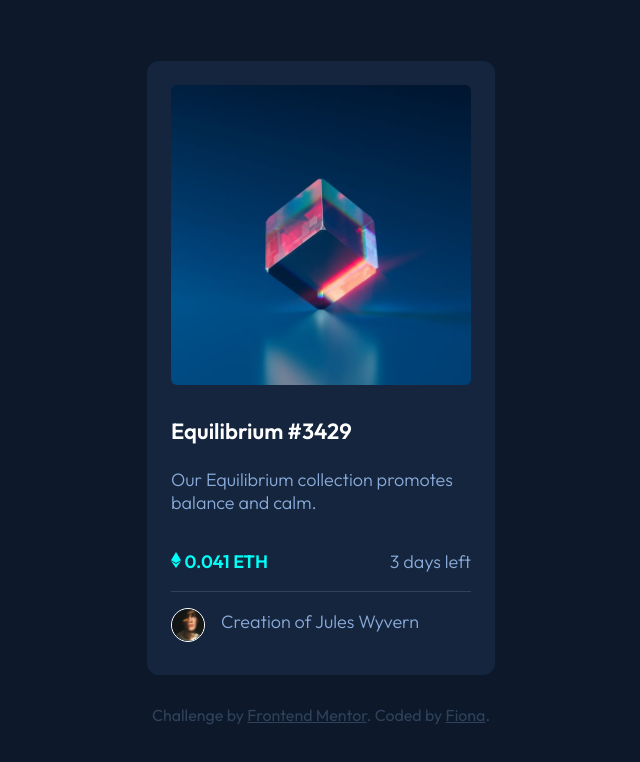
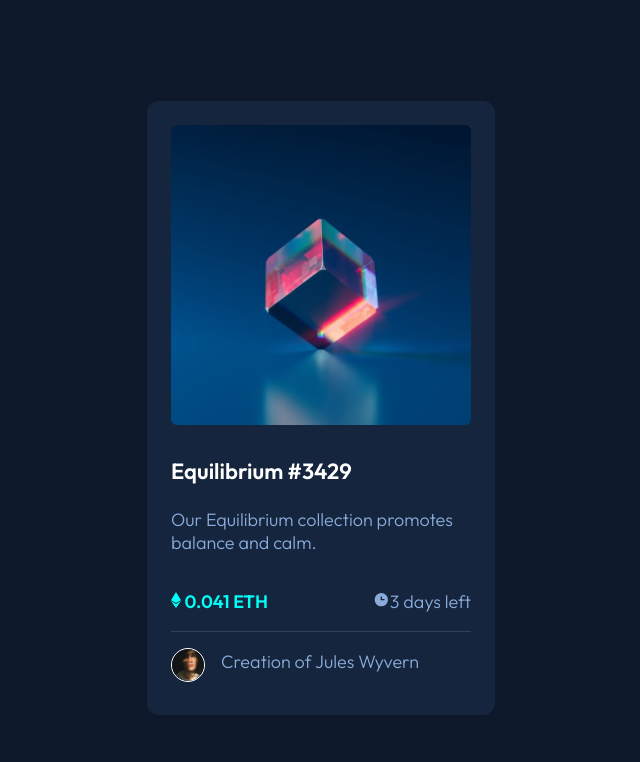
Before and after one commit to fika4life/nft-preview-card-component-main, a plain HTML site: page index.html in a window 1280 px wide. Shown: the whole page, without its empty margins (327-967 px from the left). Drawn offline with Linux system fonts and the light colour scheme.

Commit message:
adds clock icon to days left

```diff
--- a/index.html
+++ b/index.html
@@ -32,9 +32,9 @@
 
       <div class="card-data">
         <p class="price">
-          <img src="./images/icon-ethereum.svg" alt="" /> 0.041 ETH
+          <img src="./images/icon-ethereum.svg" alt="etherium icon" /> 0.041 ETH
         </p>
-        <p class="days-left">3 days left</p>
+        <p class="days-left"><img src="./images/icon-clock.svg" alt="clock icon" />3 days left</p>
       </div>
 
       <div class="card-author">
@@ -45,11 +45,6 @@
       </div>
     </div>
 
-    <div class="attribution">
-      Challenge by
-      <a href="https://www.frontendmentor.io?ref=challenge" target="_blank"
-        >Frontend Mentor</a
-      >. Coded by <a href="https://github.com/fika4life" target="_blank">Fiona</a>.
-    </div>
+
   </body>
 </html>
```
